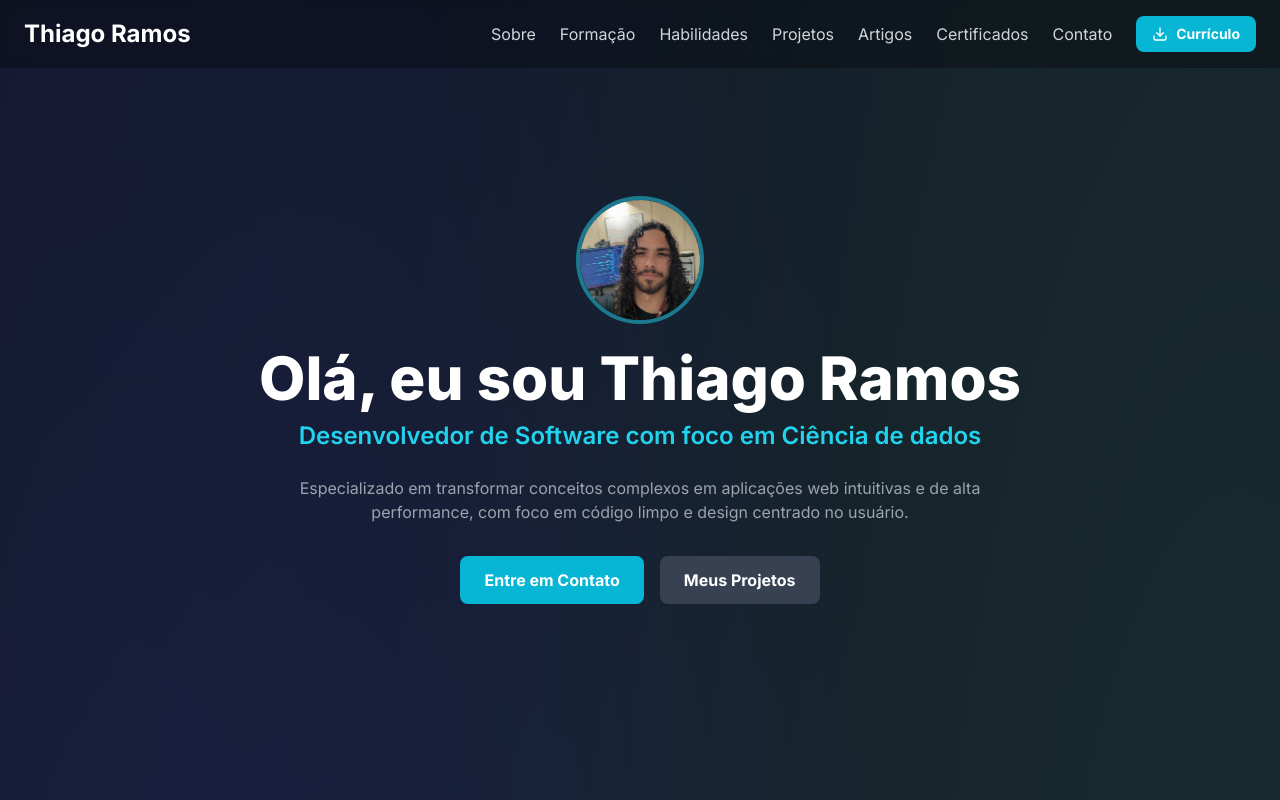
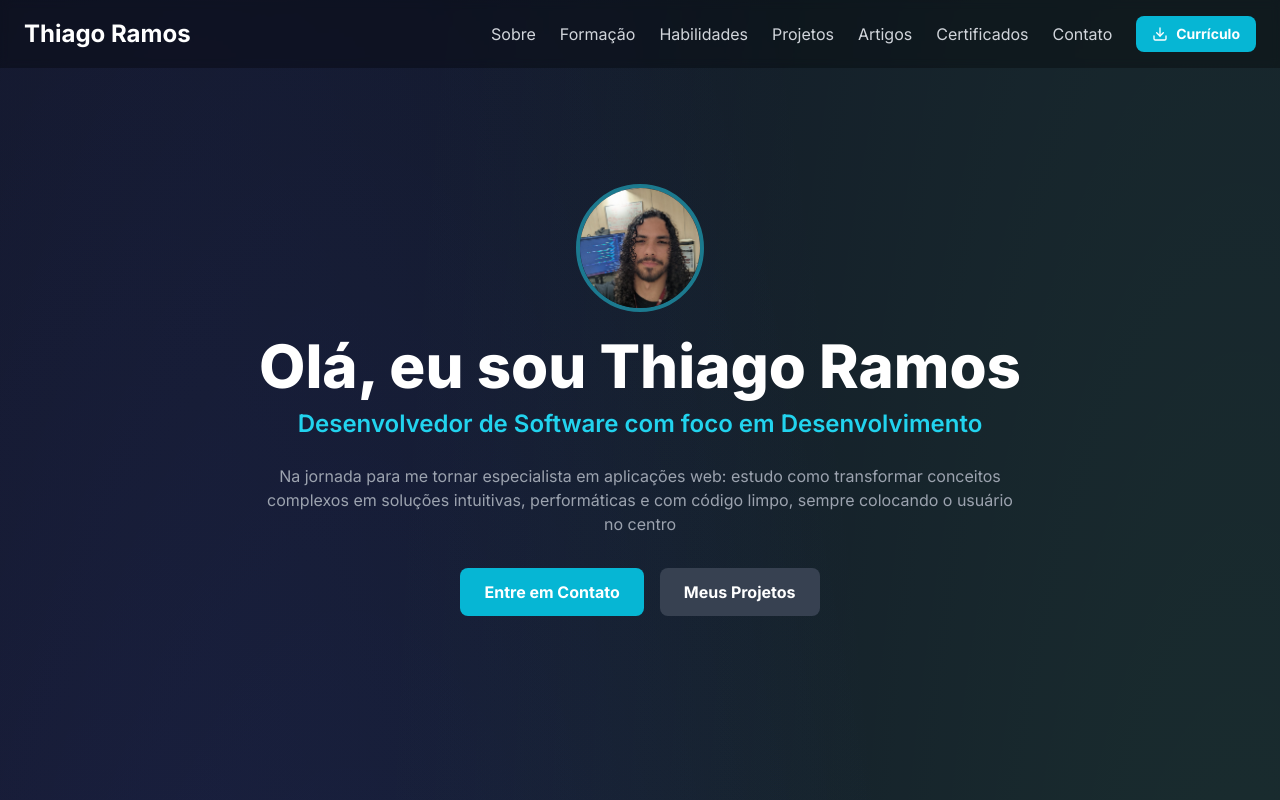
Before and after one commit to Thiago9220/Portf-lio, a plain HTML site: page index.html in a window 1280 px wide. Shown: the top 800 px of the page. Drawn offline with nearby package versions, Linux system fonts and the light colour scheme.

Commit message:
feat: add modificaçao com alguns termos

```diff
--- a/index.html
+++ b/index.html
@@ -95,9 +95,9 @@
         <section id="hero" class="min-h-screen flex flex-col justify-center items-center text-center">
             <img src="assets/perfil.png" alt="Foto de perfil de Thiago Ramos" class="w-32 h-32 rounded-full mb-6 border-4 border-cyan-400/50 object-cover">
             <h1 class="text-4xl md:text-6xl font-extrabold text-white mb-3">Olá, eu sou Thiago Ramos</h1>
-            <p class="text-xl md:text-2xl text-cyan-400 font-semibold mb-6">Desenvolvedor de Software com foco em Ciência de dados</p>
+            <p class="text-xl md:text-2xl text-cyan-400 font-semibold mb-6">Desenvolvedor de Software com foco em Desenvolvimento </p>
             <p class="max-w-3xl text-gray-400 mb-8">
-                Especializado em transformar conceitos complexos em aplicações web intuitivas e de alta performance, com foco em código limpo e design centrado no usuário.
+                Na jornada para me tornar especialista em aplicações web: estudo como transformar conceitos complexos em soluções intuitivas, performáticas e com código limpo, sempre colocando o usuário no centro
             </p>
             <div class="flex space-x-4">
                 <a href="#contato" class="bg-cyan-500 hover:bg-cyan-600 text-white font-bold py-3 px-6 rounded-lg transition-transform transform hover:scale-105" aria-label="Ir para a seção de contato">Entre em Contato</a>
```
